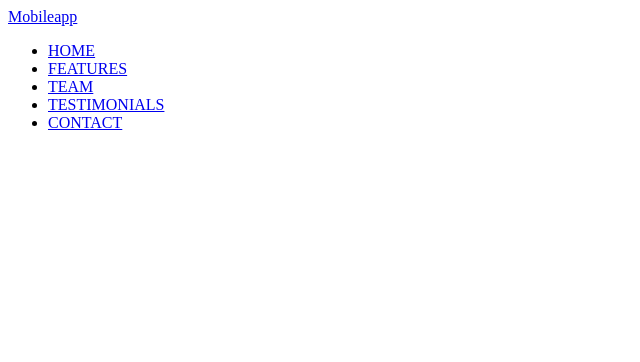
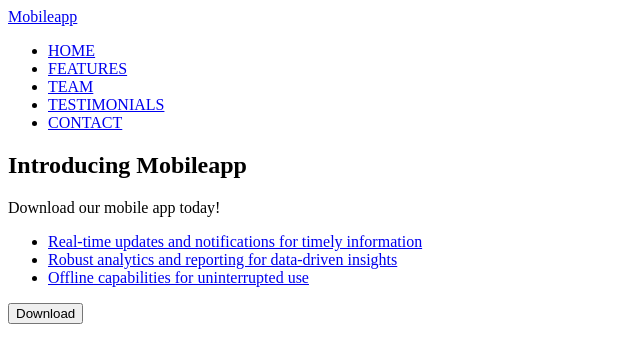
Before and after one commit to ASkypka/fson-97, a plain HTML site: page index.html in a window 1280 px wide. Shown: the whole page, without its empty margins (0-640 px from the left). Drawn offline with Linux system fonts and the light colour scheme.

Commit message:
Added section 1(hero)

```diff
--- a/index.html
+++ b/index.html
@@ -18,5 +18,17 @@
             </ul>
         </nav>
     </header>
+    <main>
+        <section>
+            <h1>Introducing Mobileapp</h1>
+            <p>Download our mobile app today!</p>
+            <ul>
+                <li><a href="#">Real-time updates and notifications for timely information</a></li>
+                <li><a href="#">Robust analytics and reporting for data-driven insights</a></li>
+                <li><a href="#">Offline capabilities for uninterrupted use</a></li>
+            </ul>
+<button type = "button">Download</button>
+        </section>
+    </main>
 </body>
 </html>
```
